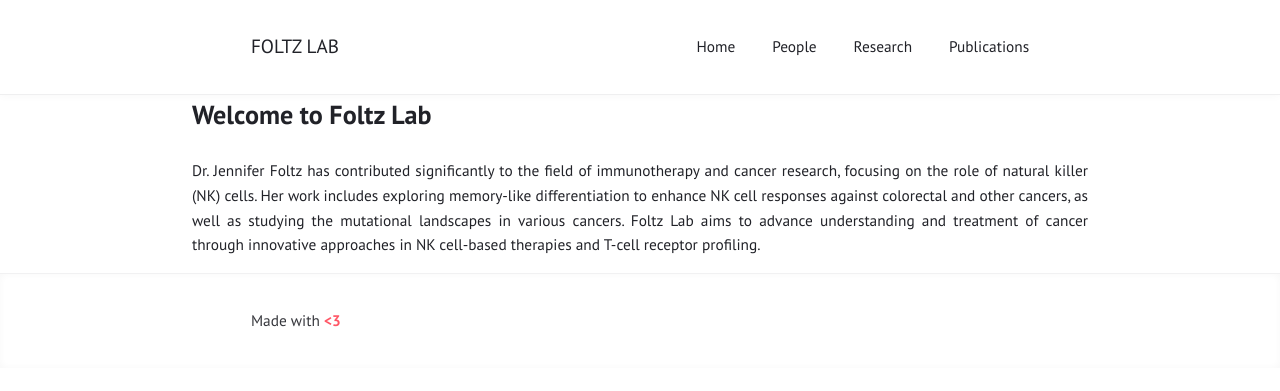
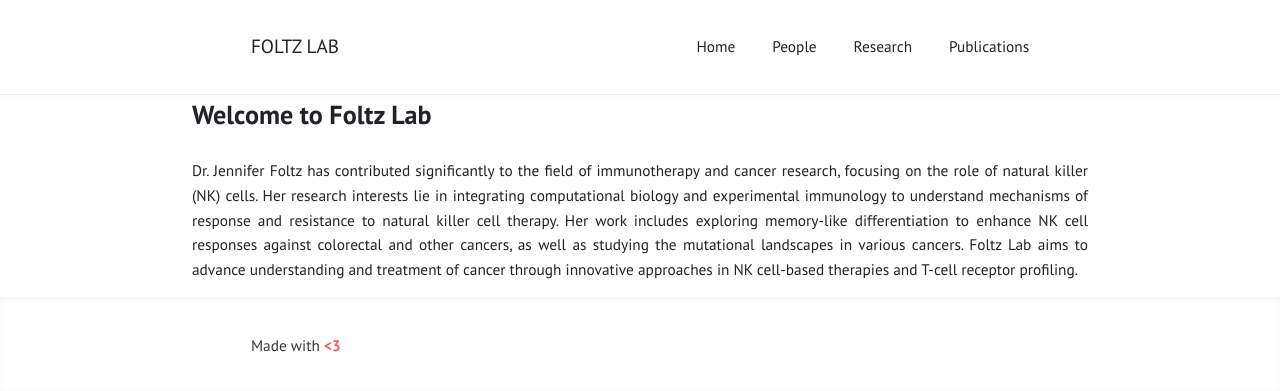
Before and after one commit to Foltz-Lab/Foltz-Lab.github.io, a Jekyll site: the page built from _posts/2017-03-01-welcome-to-jekyll.md, in a window 1280 px wide. Shown: the top 391 px of the page. Built offline with Jekyll 4.4.1, drawn with Linux system fonts in a browser that asks for light colours.

```diff
--- a/People.html
+++ b/People.html
@@ -18,7 +18,7 @@ title: "Our Team"
     <div>
       <h2>Dr. Jennifer Foltz </h2>
       <p><strong><em>Principal Investigator & Asst Prof of Medicine, DOM - Oncology</em></strong></p>
-      <p>Dr. Jennifer A. Foltz is an Assistant Professor at Washington University School of Medicine in the Department of Medicine and Section of Computational Biology and the Faculty Committee Chair for Mentorship to Enhance Diversity in Academia Program (MEDA). Her research interests lie in integrating computational biology and experimental immunology to understand mechanisms of response and resistance to natural killer cell therapy. Dr. Foltz completed her Masters in Cellular and Integrative Physiology at Indiana University School of Medicine and her PhD in Immunology under Dr. Dean Lee from University of Texas MD Anderson Cancer Center where she studied natural killer cells in canines as a large animal model for cancer therapies. Additionally, she studied the effect of chronic TGF exposure on expanded NK cells leading to the development of a novel TGF imprinted NK cell therapy that has been translated into several clinical trials for solid tumor malignancies. Subsequently, she joined the laboratory of Dr. Todd Fehniger at Washington University School of Medicine where she completed her Postdoctoral Fellowship studying mechanisms of memory-like NK cell anti-cancer functionality by integrating computational approaches with translational immunology under the co-mentorship of Dr. Allegra Petti.</p>
+      <p>Dr. Jennifer A. Foltz is an Assistant Professor at Washington University School of Medicine in the Department of Medicine and Section of Computational Biology and the Faculty Committee Chair for Mentorship to Enhance Diversity in Academia Program (MEDA).  Dr. Foltz completed her Masters in Cellular and Integrative Physiology at Indiana University School of Medicine and her PhD in Immunology under Dr. Dean Lee from University of Texas MD Anderson Cancer Center where she studied natural killer cells in canines as a large animal model for cancer therapies. Additionally, she studied the effect of chronic TGF exposure on expanded NK cells leading to the development of a novel TGF imprinted NK cell therapy that has been translated into several clinical trials for solid tumor malignancies. Subsequently, she joined the laboratory of Dr. Todd Fehniger at Washington University School of Medicine where she completed her Postdoctoral Fellowship studying mechanisms of memory-like NK cell anti-cancer functionality by integrating computational approaches with translational immunology under the co-mentorship of Dr. Allegra Petti.</p>
       <p>
         <a href="https://www.linkedin.com/in/jenniferafoltz" target="_blank">
           <i class="fab fa-linkedin" style="font-size: 24px; margin-right: 10px;"></i>
--- a/_posts/2017-03-01-welcome-to-jekyll.md
+++ b/_posts/2017-03-01-welcome-to-jekyll.md
@@ -3,4 +3,4 @@ title: "Welcome to Foltz Lab"
 layout: post
 ---
 
-Dr. Jennifer Foltz has contributed significantly to the field of immunotherapy and cancer research, focusing on the role of natural killer (NK) cells. Her work includes exploring memory-like differentiation to enhance NK cell responses against colorectal and other cancers, as well as studying the mutational landscapes in various cancers. Foltz Lab aims to advance understanding and treatment of cancer through innovative approaches in NK cell-based therapies and T-cell receptor profiling.
+Dr. Jennifer Foltz has contributed significantly to the field of immunotherapy and cancer research, focusing on the role of natural killer (NK) cells. Her research interests lie in integrating computational biology and experimental immunology to understand mechanisms of response and resistance to natural killer cell therapy. Her work includes exploring memory-like differentiation to enhance NK cell responses against colorectal and other cancers, as well as studying the mutational landscapes in various cancers. Foltz Lab aims to advance understanding and treatment of cancer through innovative approaches in NK cell-based therapies and T-cell receptor profiling.
```
